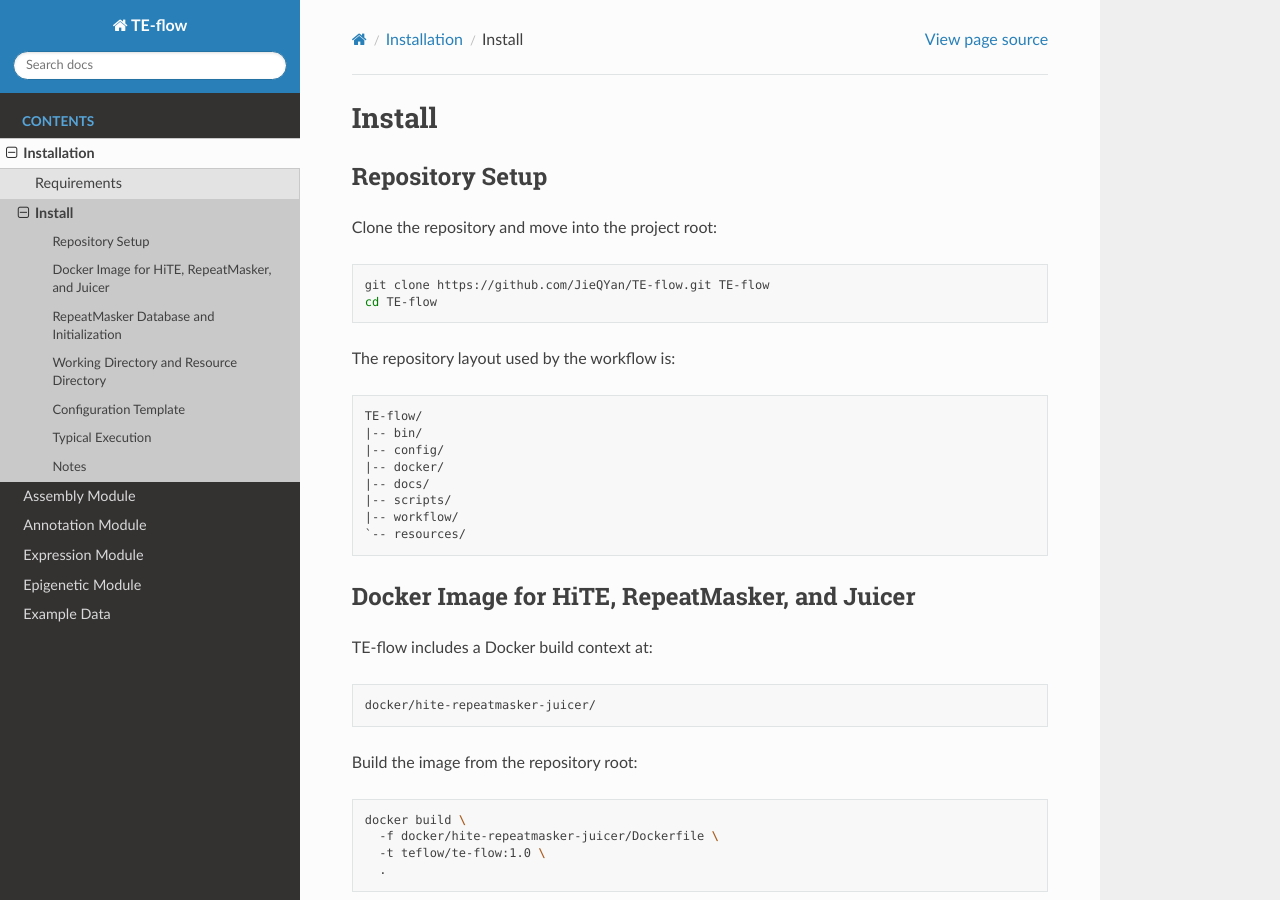
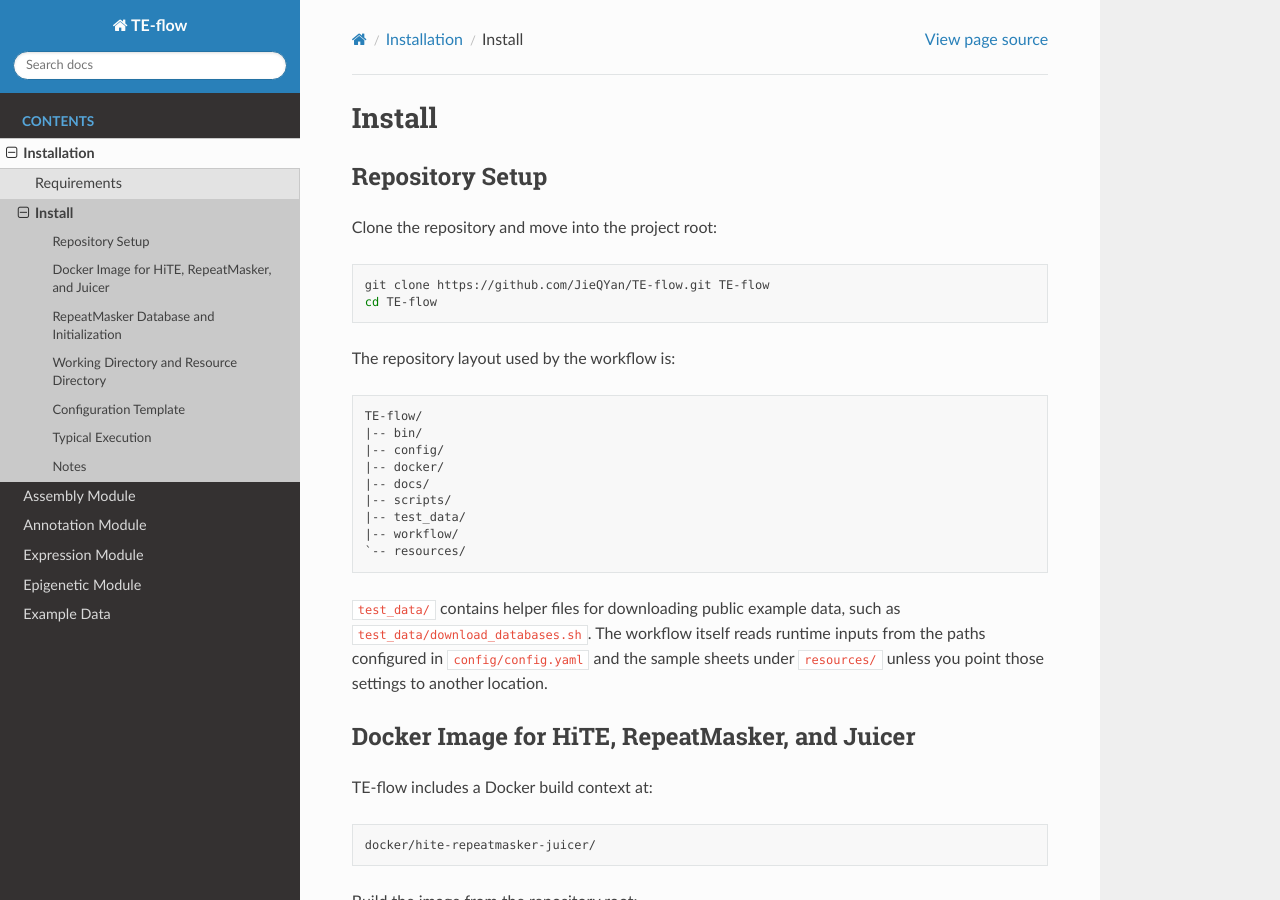
Before and after one commit to JieQYan/TE-flow_instruction, a Sphinx documentation site: the page built from source/installation/install.rst, in a window 1280 px wide and 900 px high. Built offline with Sphinx 7.4.7 and the Read the Docs theme 3.1.0, drawn with Linux system fonts in a browser that asks for light colours.

Commit message:
Update repository layout in install guide

```diff
--- a/source/installation/install.rst
+++ b/source/installation/install.rst
@@ -21,8 +21,14 @@ The repository layout used by the workflow is:
    |-- docker/
    |-- docs/
    |-- scripts/
+   |-- test_data/
    |-- workflow/
    `-- resources/
+
+``test_data/`` contains helper files for downloading public example data, such
+as ``test_data/download_databases.sh``. The workflow itself reads runtime
+inputs from the paths configured in ``config/config.yaml`` and the sample sheets
+under ``resources/`` unless you point those settings to another location.
 
 Docker Image for HiTE, RepeatMasker, and Juicer
 -----------------------------------------------
```
